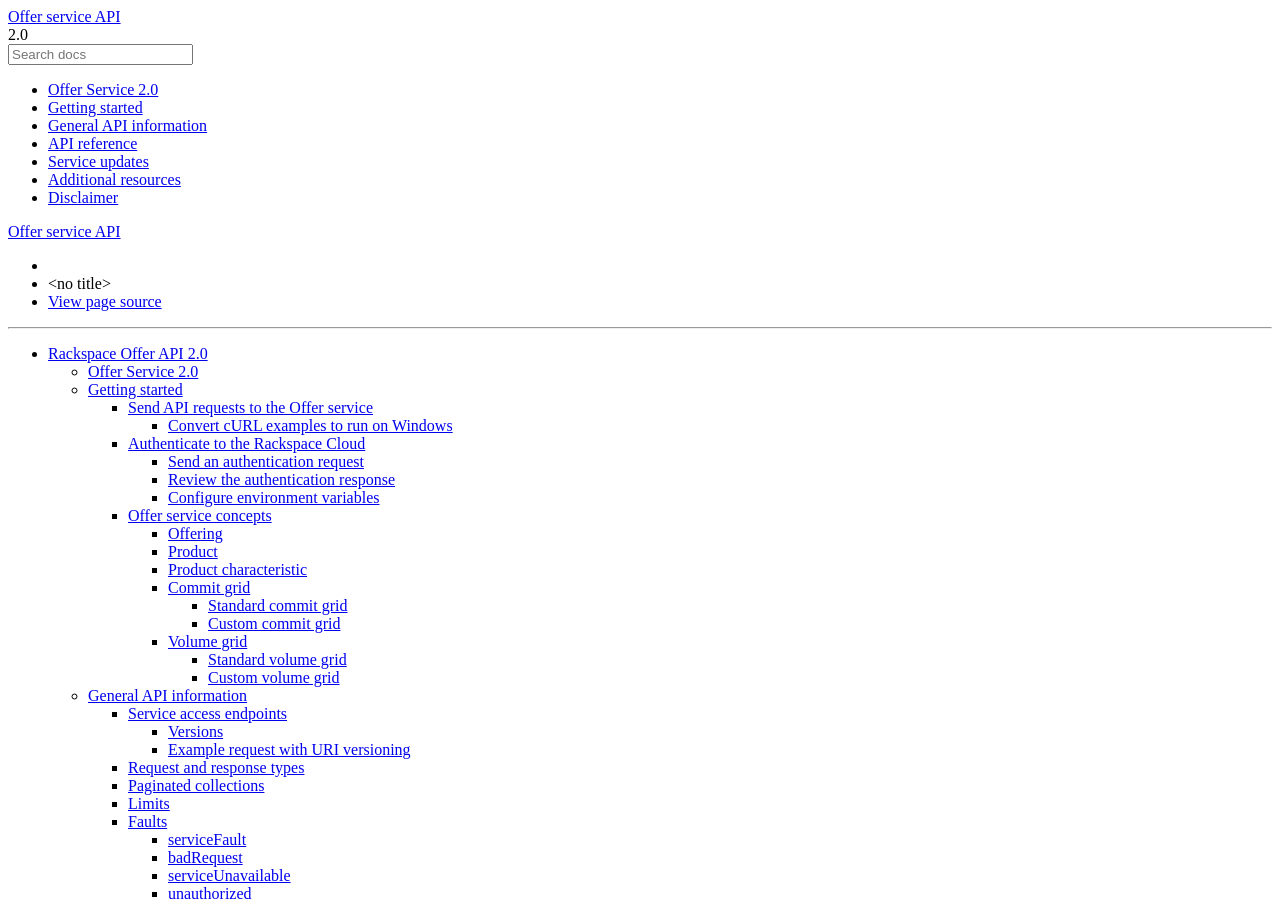
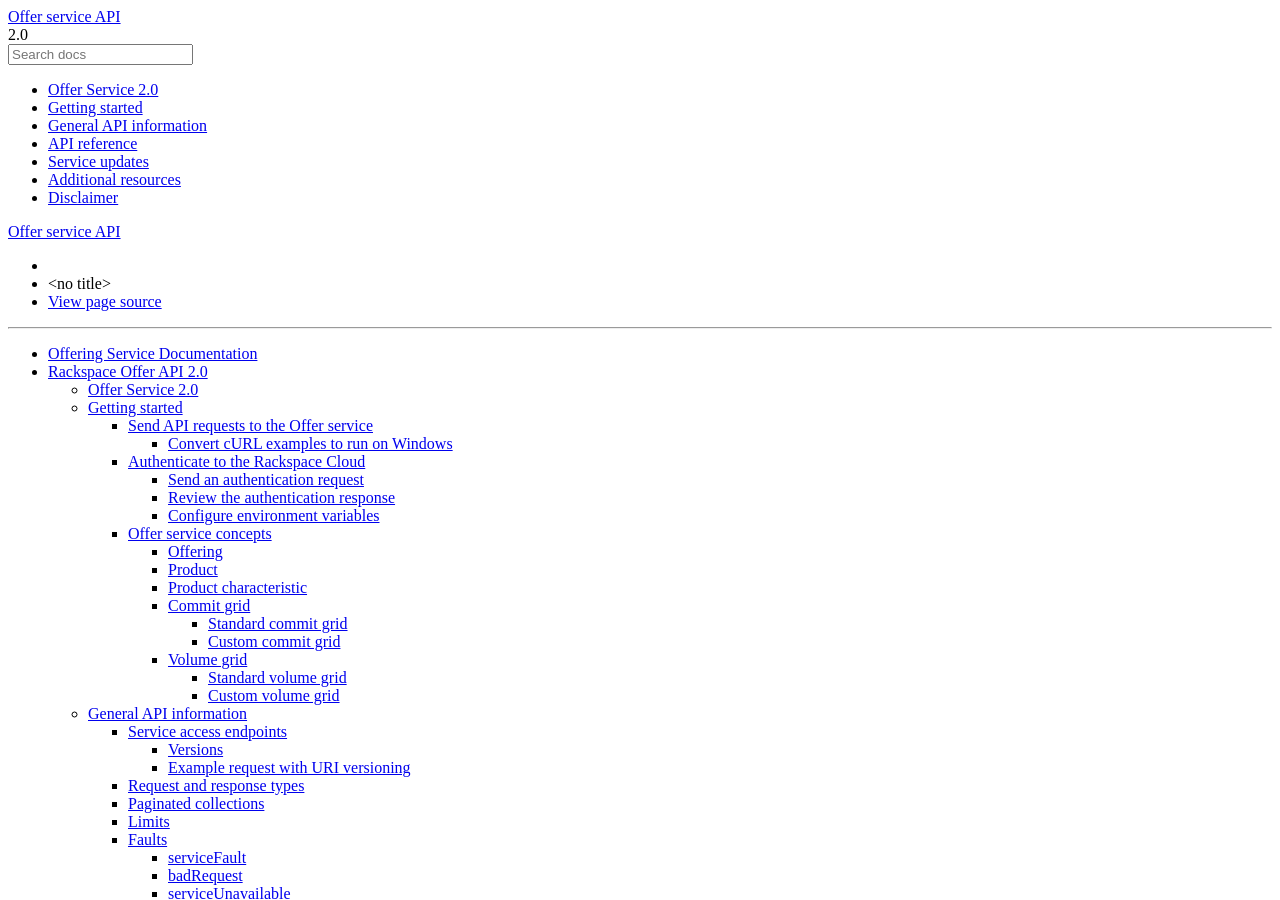
Before and after one commit to rackerlabs/docs-offerings, a Sphinx documentation site: the page built from docs/_toc.rst, in a window 1280 px wide and 900 px high. Built offline with Sphinx 7.4.7 and the Read the Docs theme 2.0.0, drawn with Linux system fonts in a browser that asks for light colours; pages that are not in the unit, such as notebooks, are missing from menus.

Commit message:
Update toc.

```diff
--- a/docs/_toc.rst
+++ b/docs/_toc.rst
@@ -4,4 +4,5 @@
    :includehidden:
    :maxdepth: 99
 
+   Offering Service Documentation<self>
    index.rst
```
